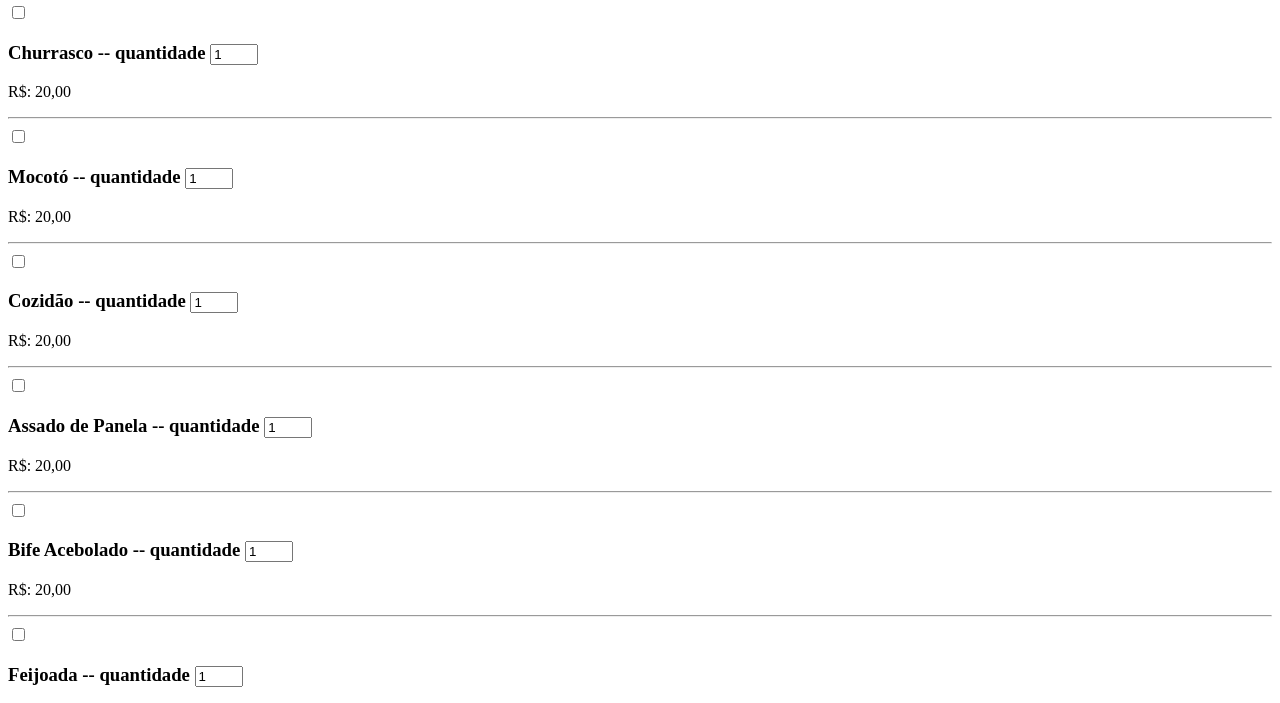
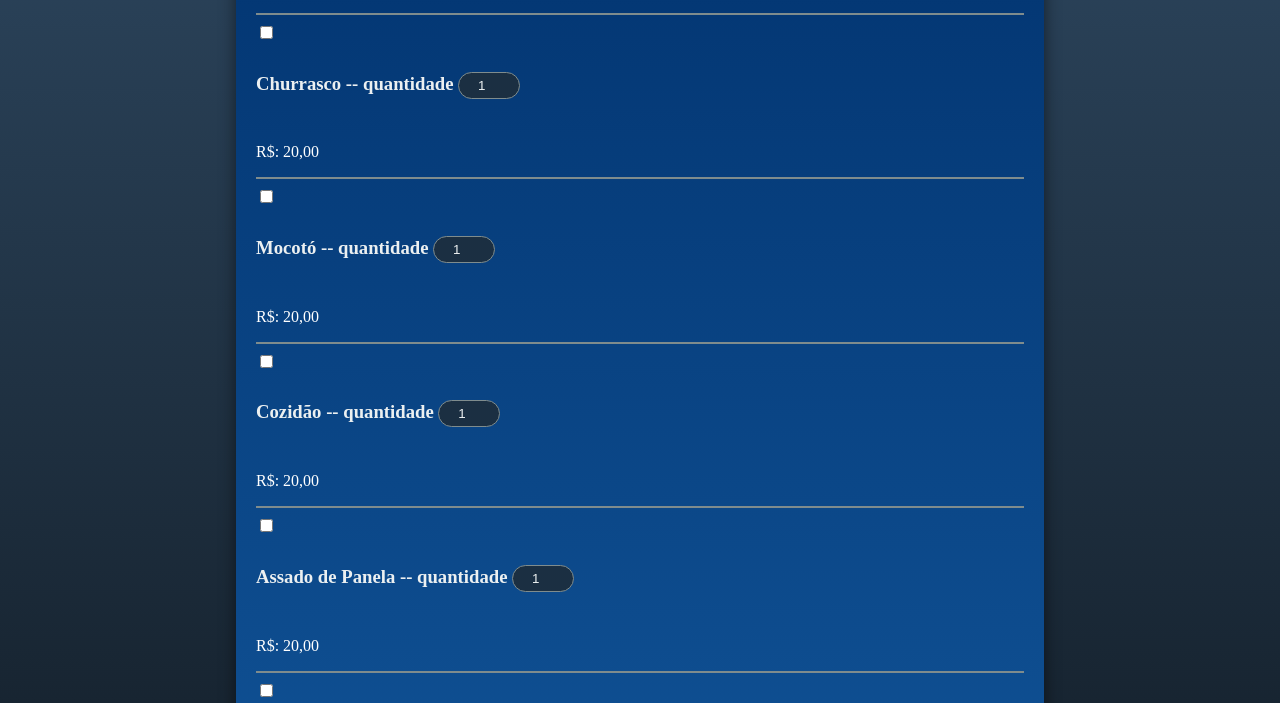
Before and after one commit to Luisz01/Luisz01.github.io, a plain HTML site: page menu.html in a window 1280 px wide. Shown: the part 121-824 px from the top of the page. Drawn offline with Linux system fonts and the light colour scheme.

Commit message:
Update menu.html

```diff
--- a/menu.html
+++ b/menu.html
@@ -5,6 +5,7 @@
     <meta charset="UTF-8">
     <meta name="viewport" content="width=device-width, initial-scale=1.0">
     <title>Cardápio</title>
+    <link rel="stylesheet"< href="css/styles2.css"></href>
 
     <script>
         function exibirDadosMesa() {
@@ -137,7 +138,7 @@
 </head>
 
 <body>
-
+    <div class="container">
     <h1>Cardápio</h1>
     <p id="infoMesa"></p>
     <hr>
@@ -216,7 +217,7 @@
     <h2>Seus Pedidos</h2>
     <div id="statusPedidos"></div>
     <hr>
-    <br><a href="index.html">Voltar</a>
+    <br><a href="index.html">Voltar</a></div>
 </body>
 
 
```
